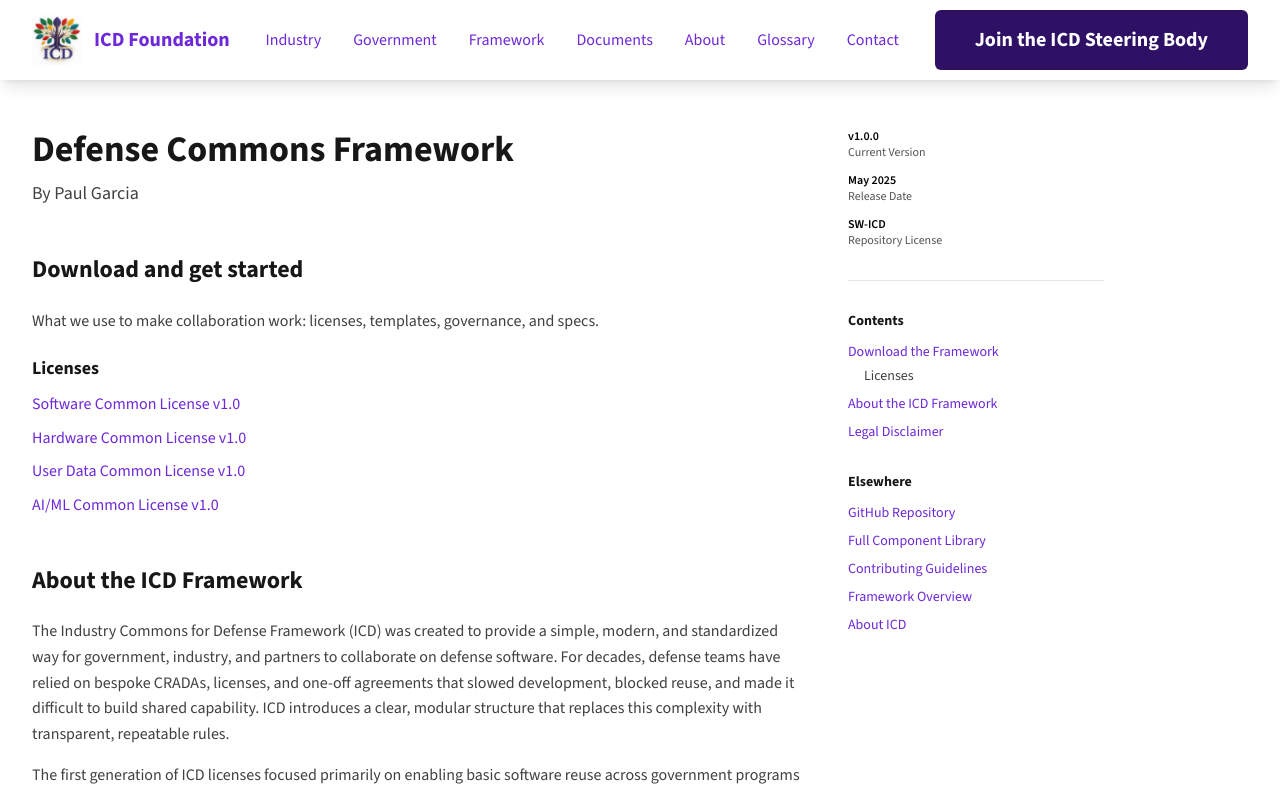
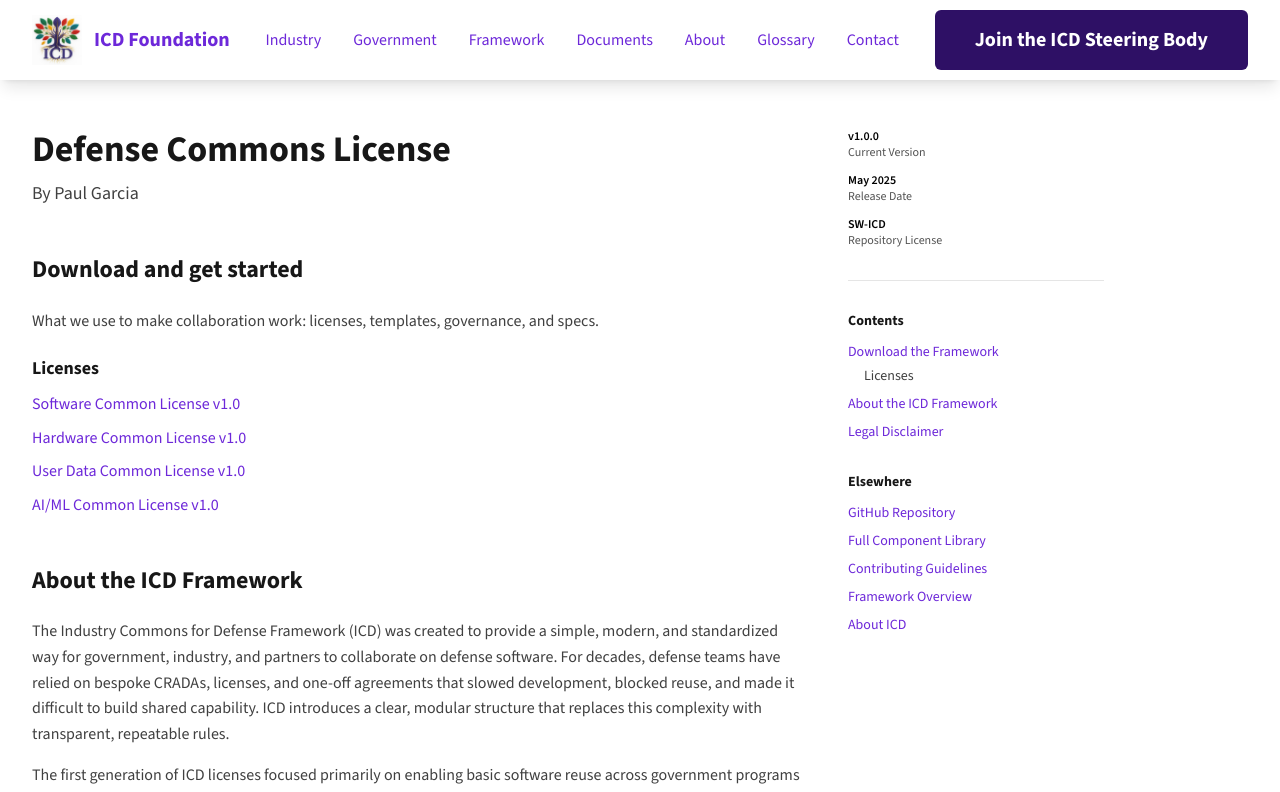
Before and after one commit to m4ndolore/defense_commons, a Next.js app: page /documents in a window 1280 px wide. Shown: the top 792 px of the page. Built offline with nearby package versions, Linux system fonts and the light colour scheme.

Commit message:
docs page up to date

```diff
--- a/app/documents/page.tsx
+++ b/app/documents/page.tsx
@@ -17,14 +17,14 @@
           <main className="flex-1 max-w-3xl">
             {/* Title and Attribution */}
             <h1 className="text-4xl font-bold text-black mb-2">
-              Defense Commons Framework
+              Defense Commons License
             </h1>
             <p className="text-lg text-neutral-600 mb-12">
               By Paul Garcia
             </p>
 
-            {/* Download the Framework */}
-            <section id="download-framework" className="mb-12">
+            {/* Download the License */}
+            <section id="download-license" className="mb-12">
               <h2 className="text-2xl font-bold text-black mb-6">
                 Download and get started
               </h2>
```
